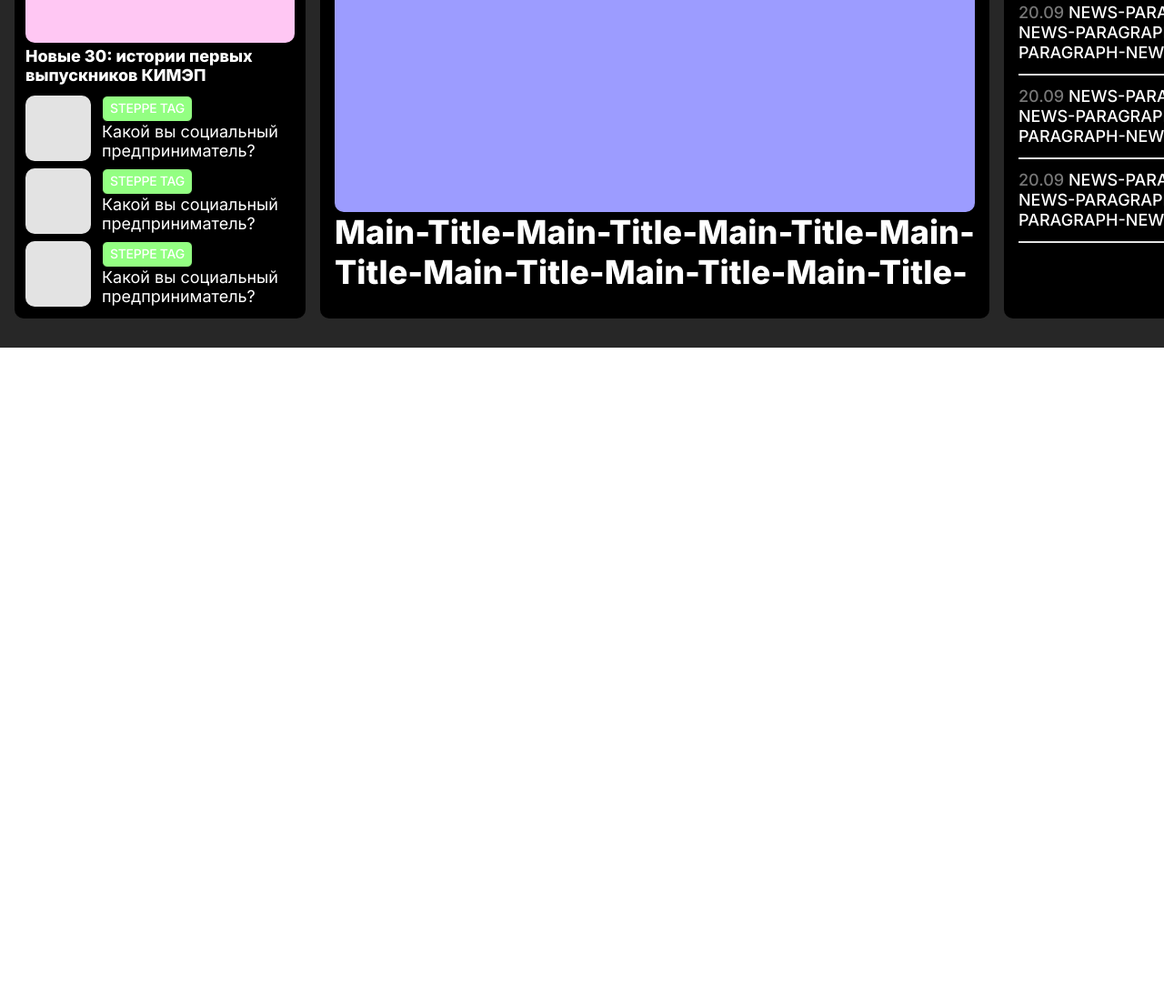
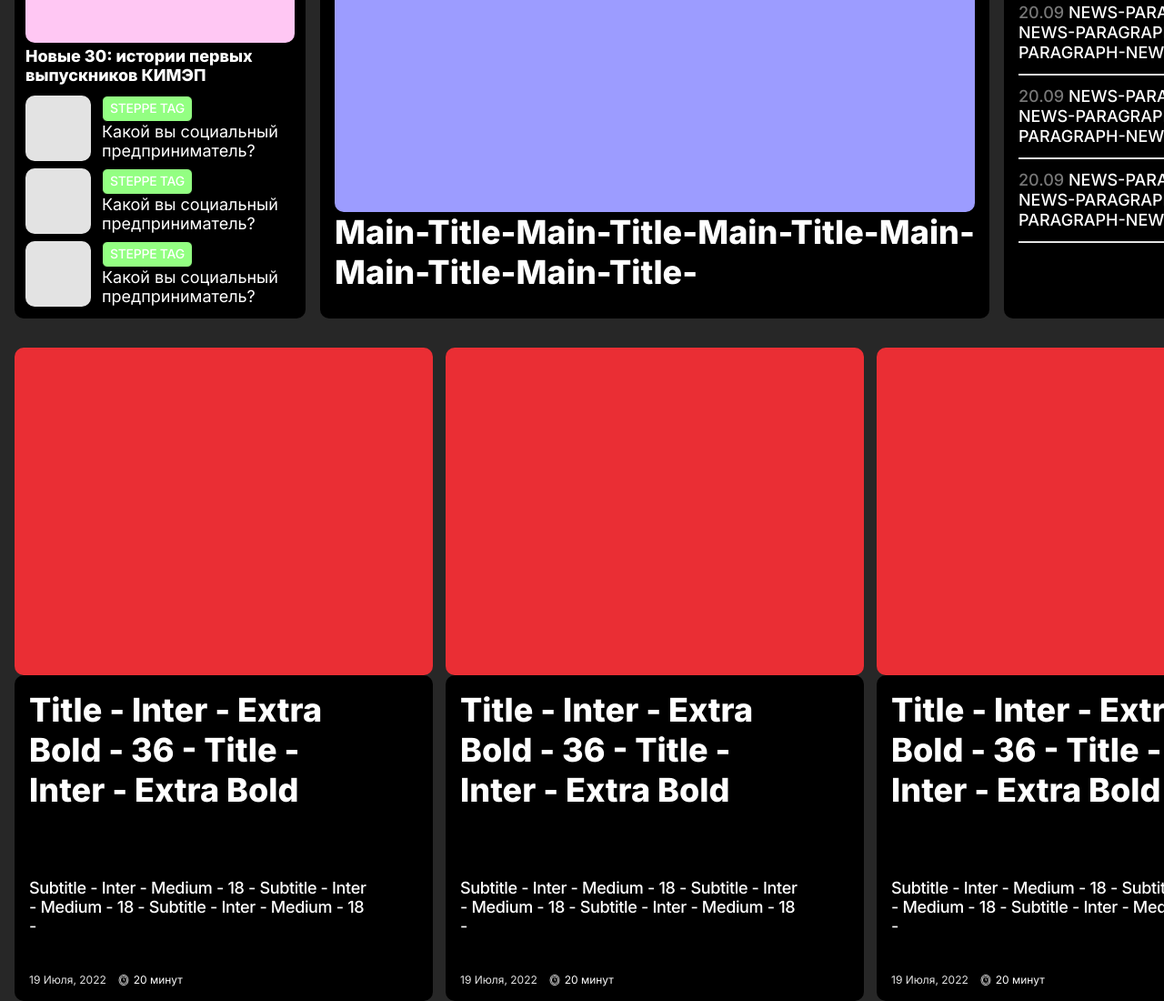
Before and after one commit to zenkaster/Final-Boss, a plain HTML site: page index.html in a window 1280 px wide. Shown: the part 701-1801 px from the top of the page at 91% size. Before the commit the page ends 1083 px from the top, so only its background shows below. Drawn offline with Linux system fonts and the light colour scheme.

Commit message:
vertical blocks готовы

```diff
--- a/index.html
+++ b/index.html
@@ -89,7 +89,7 @@
                 </div>
                 <div class="news-block-second">
                     <div class="image"></div>
-                    <h4>Main-Title-Main-Title-Main-Title-Main-Title-Main-Title-Main-Title-Main-Title-Main-Title-Main-Title-Main-Title-Main-Title-Main-Title-</h4>
+                    <h4>Main-Title-Main-Title-Main-Title-Main-Main-Title-Main-Title-</h4>
                 </div>
                 <div class="news-block-third">
                     <h1>Новости</h1>
@@ -102,7 +102,45 @@
                     <div class="line"></div>
                     <p><span>20.09</span> NEWS-PARAGRAPH-NEWS-PARAGRAPH-NEWS-PARAGRAPH-NEWS-PARAGRAPH-</p>
                     <div class="line"></div>
+                </div>
+            </div>
 
+            <div class="vertical-blocks">
+                <div class="block">
+                    <div class="img"></div>
+                    <div class="text">
+                        <h1>Title - Inter - Extra Bold - 36 - Title - Inter - Extra Bold</h1>
+                        <p>Subtitle - Inter - Medium - 18 - Subtitle - Inter - Medium - 18 - Subtitle - Inter - Medium - 18 -  </p>
+                        <div class="date">
+                            <h5>19 Июля, 2022 </h5>
+                            <img src="./img/Vectorwatch.png" alt="#">
+                            <h6>20 минут</h6>
+                        </div>
+                    </div>
+                </div>
+                <div class="block">
+                    <div class="img"></div>
+                    <div class="text">
+                        <h1>Title - Inter - Extra Bold - 36 - Title - Inter - Extra Bold</h1>
+                        <p>Subtitle - Inter - Medium - 18 - Subtitle - Inter - Medium - 18 - Subtitle - Inter - Medium - 18 -  </p>
+                        <div class="date">
+                            <h5>19 Июля, 2022 </h5>
+                            <img src="./img/Vectorwatch.png" alt="#">
+                            <h6>20 минут</h6>
+                        </div>
+                    </div>
+                </div>
+                <div class="block">
+                    <div class="img"></div>
+                    <div class="text">
+                        <h1>Title - Inter - Extra Bold - 36 - Title - Inter - Extra Bold</h1>
+                        <p>Subtitle - Inter - Medium - 18 - Subtitle - Inter - Medium - 18 - Subtitle - Inter - Medium - 18 -  </p>
+                        <div class="date">
+                            <h5>19 Июля, 2022 </h5>
+                            <img src="./img/Vectorwatch.png" alt="#">
+                            <h6>20 минут</h6>
+                        </div>
+                    </div>
                 </div>
             </div>
 
--- a/style.scss
+++ b/style.scss
@@ -146,6 +146,7 @@
         }
 
         .switcher{
+            margin-left: 65px;
             padding: 3px;
             display: flex;
             width: 84px;
@@ -247,14 +248,12 @@
             }
             h4{
                 width: 704px;
-                height: 84px;
                 font-family: 'Inter';
                 font-style: normal;
                 font-weight: 800;
                 font-size: 36px;
                 font-feature-settings: 'liga' off;
                 color: var.$white;
-                overflow: hidden;
             }
         }
         &-third{
@@ -274,7 +273,6 @@
             .line{
                 width: 284px;
                 border: 1px solid var.$light-grey;
-
             }
             p{
                 height: 66px;
@@ -299,4 +297,70 @@
             }
         }
     }
+    .vertical-blocks{
+        @include mixin.flex(unset,unset);
+        gap: 14px;
+        width: 100%;
+        .block{
+            .img{
+                height: 360px;
+                width: 460px;
+                border-radius: 10px;
+                background: var.$red;
+                border-radius: 10px;
+            }
+            .text{
+                @include mixin.flex(unset,unset);
+                flex-direction: column;
+                background-color: var.$black;
+                padding: 16px;
+                border-radius: 10px;
+                h1{
+                    width: 376px;
+                    height: 164px;
+                    font-family: 'Inter';
+                    font-style: normal;
+                    font-weight: 800;
+                    font-size: 36px;
+                    font-feature-settings: 'liga' off;
+                    color: var.$white;
+                }
+                p{
+                    width: 376px;
+                    height: 88px;
+                    font-family: 'Inter';
+                    font-style: normal;
+                    font-weight: 500;
+                    font-size: 18px;
+                    letter-spacing: -0.019em;
+                    color: var.$white;
+                    margin: 43px 0 16px;
+                }
+                .date{
+                    @include mixin.flex(unset,center);
+                    h5{
+                        font-family: 'Inter';
+                        font-style: normal;
+                        font-weight: 400;
+                        font-size: 12px;
+                        font-feature-settings: 'liga' off;
+                        color: var.$light-grey;
+                    }
+                    img{
+                        margin: 0 5px 0 13px;
+                        width: 12px;
+                        height: 12px;
+                    }
+                    h6{
+                        font-family: 'Inter';
+                        font-style: normal;
+                        font-weight: 400;
+                        font-size: 12px;
+                        font-feature-settings: 'liga' off;
+                        color: var.$white;
+                    }
+                }
+            }
+        }
+    }
 }
```
Also changed, not shown: dist/style.css, img/Vectorwatch.png (added).
